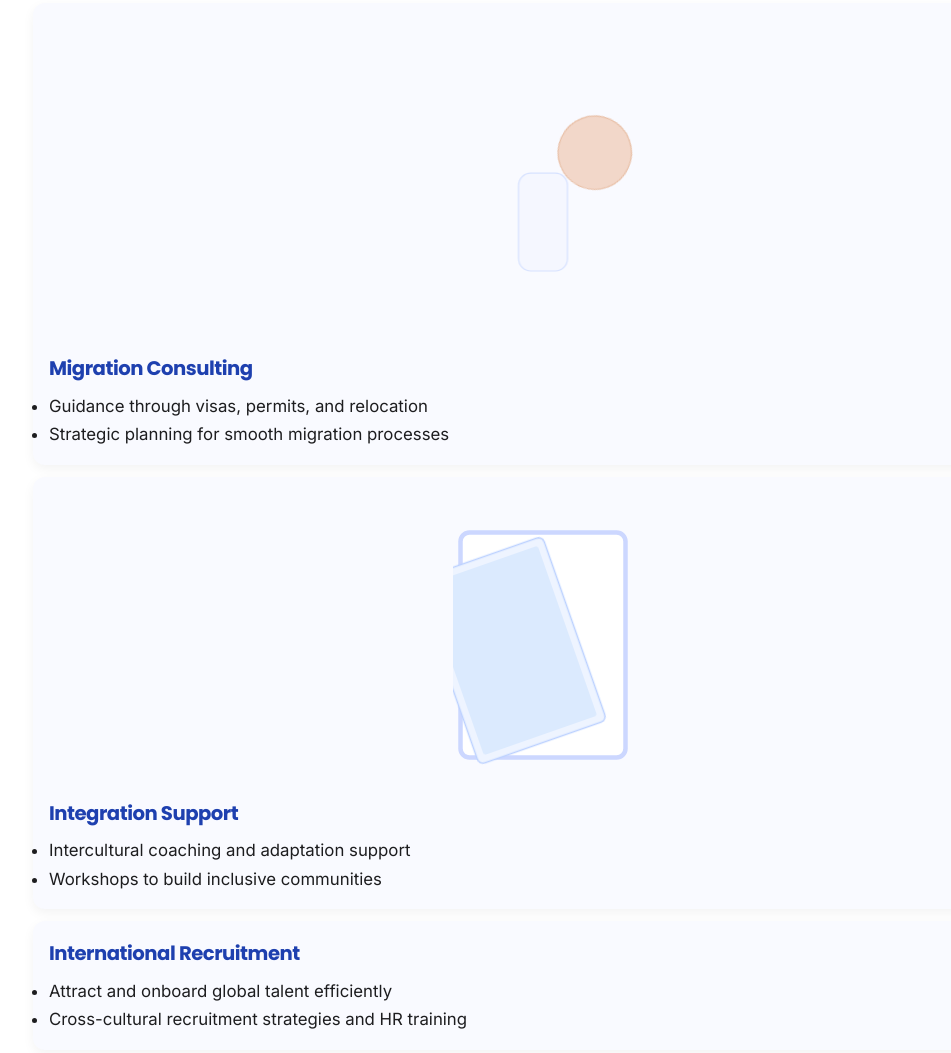
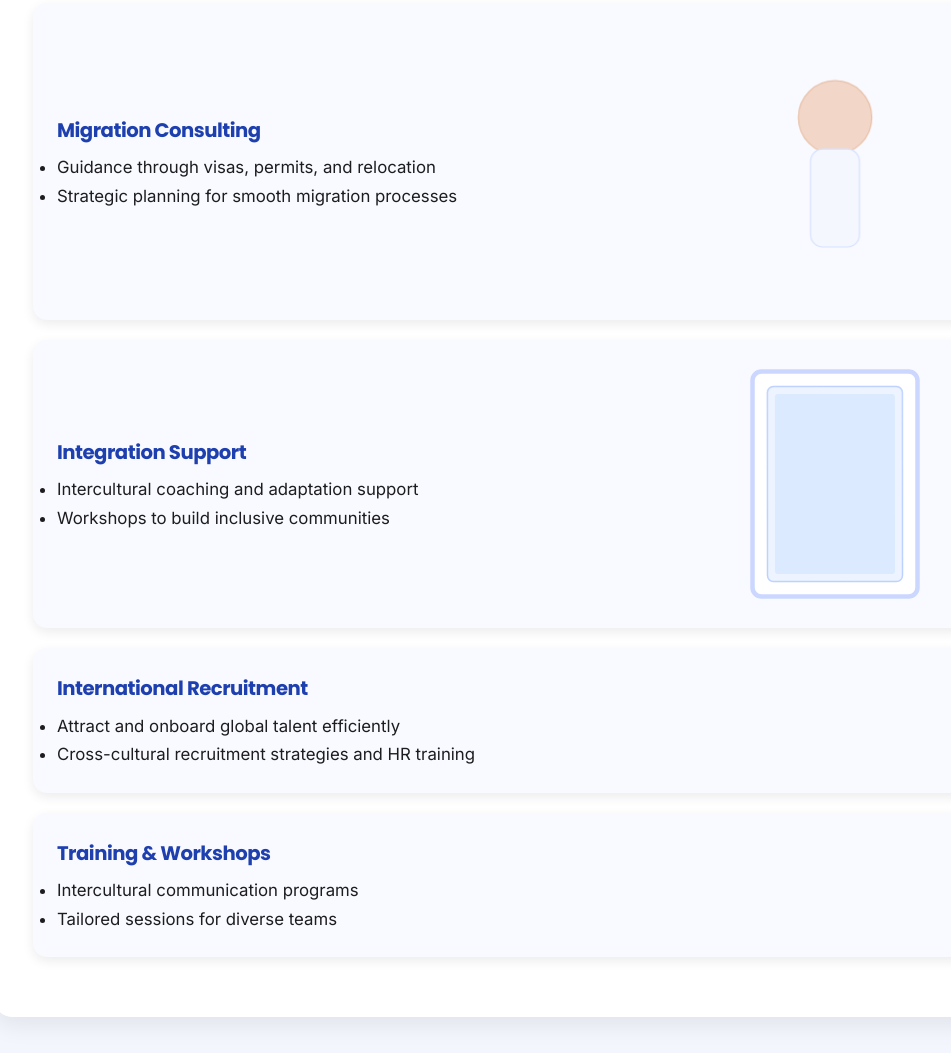
Before and after one commit to cyriacpanackal/migration, a plain HTML site: page index.html in a window 1280 px wide. Shown: the part 1080-2133 px from the top of the page, without its empty margins (97-1048 px from the left). Drawn offline with nearby package versions, Linux system fonts and the light colour scheme.

Commit message:
Update index.html

```diff
--- a/index.html
+++ b/index.html
@@ -135,13 +135,53 @@
     }
 
     /* Services */
+   /* Service item layout */
 .service-item {
   background: #f9faff;
-      padding: 16px;
-      margin-bottom: 12px;
-      border-radius: 12px;
-      box-shadow: 0 4px 12px rgba(0,0,0,0.05);
+  padding: 24px;
+  margin-bottom: 20px;
+  border-radius: 14px;
+  box-shadow: 0 4px 12px rgba(0,0,0,0.08);
 }
+
+.service-content {
+  display: flex;
+  align-items: center;
+  justify-content: space-between;
+  gap: 20px;
+}
+
+/* Text area */
+.service-text {
+  flex: 1;
+}
+
+/* Animation area */
+.service-anim {
+  flex: 0 0 40%; /* fixed 40% width */
+  display: flex;
+  justify-content: center;
+  align-items: center;
+}
+
+.service-anim svg {
+  max-width: 100%;
+  height: auto;
+}
+
+/* Responsive: stack vertically on phone */
+@media (max-width: 700px) {
+  .service-content {
+    flex-direction: column;
+    text-align: center;
+  }
+  .service-anim {
+    flex: none;
+    width: 100%;
+    margin-top: 12px;
+  }
+}
+
 
     .service-item h3 { color: var(--primary); margin-bottom: 6px; }
     .service-item p { margin: 0; font-size: 0.95em; color: #333; }
@@ -357,8 +397,18 @@
   <!-- Services -->
  <section id="services">
   <h2>Services</h2>
+
   <div class="service-item">
-     <div class="nod-kipp-wrap">
+    <div class="service-content">
+      <div class="service-text">
+        <h3>Migration Consulting</h3>
+        <ul>
+          <li>Guidance through visas, permits, and relocation</li>
+          <li>Strategic planning for smooth migration processes</li>
+        </ul>
+      </div>
+      <div class="service-anim">
+        <!-- Person SVG -->
         <svg class="person-svg" viewBox="0 0 180 220">
           <g class="head">
             <circle cx="90" cy="74" r="30" fill="#f2d7c9" stroke="#e8bfa6"/>
@@ -366,14 +416,20 @@
           <rect x="70" y="100" width="40" height="80" rx="10" fill="#f5f7ff" stroke="#d7e2ff"/>
         </svg>
       </div>
-      <h3>Migration Consulting</h3>
+    </div>
+  </div>
+
+  <div class="service-item">
+    <div class="service-content">
+      <div class="service-text">
+        <h3>Integration Support</h3>
         <ul>
-        <li>Guidance through visas, permits, and relocation</li>
-        <li>Strategic planning for smooth migration processes</li>
+          <li>Intercultural coaching and adaptation support</li>
+          <li>Workshops to build inclusive communities</li>
         </ul>
       </div>
-    <div class="service-item">
-      <div class="nod-kipp-wrap">
+      <div class="service-anim">
+        <!-- Window SVG -->
         <svg class="window-svg" viewBox="0 0 120 160">
           <rect x="5" y="5" width="110" height="150" rx="6" class="frame"/>
           <g class="sash">
@@ -382,27 +438,35 @@
           </g>
         </svg>
       </div>
-      <h3>Integration Support</h3>
-      <ul>
-        <li>Intercultural coaching and adaptation support</li>
-        <li>Workshops to build inclusive communities</li>
-      </ul>
     </div>
+  </div>
+
+  <!-- Keep others as text only or add more anims -->
   <div class="service-item">
+    <div class="service-content">
+      <div class="service-text">
         <h3>International Recruitment</h3>
         <ul>
           <li>Attract and onboard global talent efficiently</li>
           <li>Cross-cultural recruitment strategies and HR training</li>
         </ul>
       </div>
+    </div>
+  </div>
+
   <div class="service-item">
+    <div class="service-content">
+      <div class="service-text">
         <h3>Training & Workshops</h3>
         <ul>
           <li>Intercultural communication programs</li>
           <li>Tailored sessions for diverse teams</li>
         </ul>
       </div>
+    </div>
+  </div>
 </section>
+
 
   <!-- Contact -->
   <section id="impressum">
```
Lines whose indentation alone changed are shown as unchanged.
